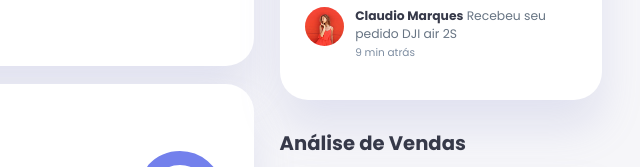
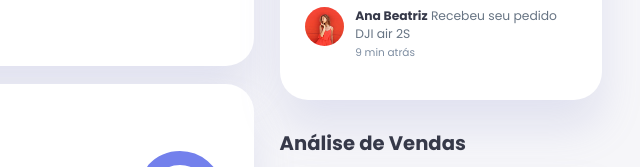
Before and after one commit to maxthexus/DASHBOARD, a plain HTML site: page index.html in a window 1280 px wide. Shown: the part 275-442 px from the top of the page, 640-1280 px from the left. Drawn offline with Linux system fonts and the light colour scheme.

Commit message:
Update index.html

```diff
--- a/index.html
+++ b/index.html
@@ -243,7 +243,7 @@
                                 <img src="imagens/profile-4.jpg">
                             </div>
                             <div class="mensagem">
-                                <p><b>Claudio Marques</b> Recebeu seu pedido DJI air 2S</p>
+                                <p><b>Ana Beatriz</b> Recebeu seu pedido DJI air 2S</p>
                                 <small class="legendas">9 min atrás</small>
                             </div>
                         </div>
```
